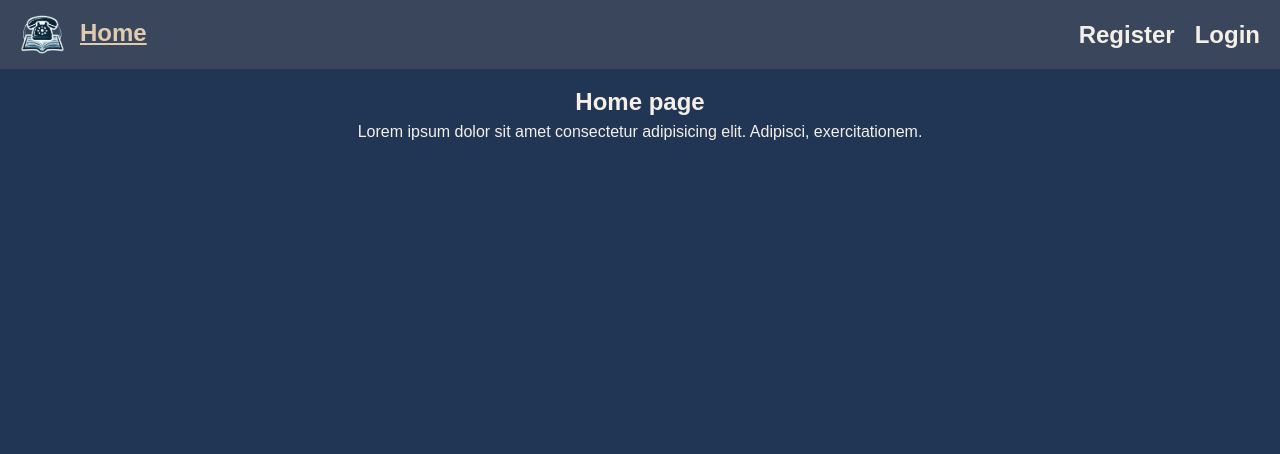
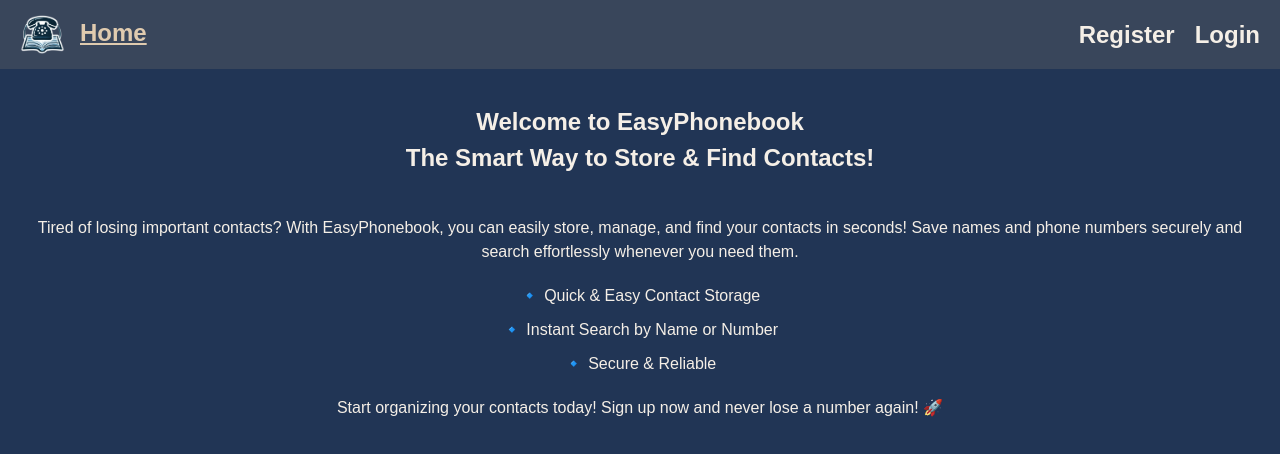
Before and after one commit to Dmytro-Tr/goit-react-hw-08, a React (Vite) app: page / in a window 1280 px wide. Shown: the top 454 px of the page. Built offline with nearby package versions, Linux system fonts and the light colour scheme.

Commit message:
Home page

```diff
--- a/src/index.css
+++ b/src/index.css
@@ -17,7 +17,7 @@ body {
   font-family: sans-serif;
   line-height: 1.5;
   /* padding: 20px; */
-  max-width: 1280px;
+  /* max-width: 1280px; */
   margin: 0 auto;
   color: #F5EFE7;
 }
--- a/src/pages/HomePage/HomePage.jsx
+++ b/src/pages/HomePage/HomePage.jsx
@@ -1,11 +1,21 @@
+import s from "./homePage.module.css";
+
 const HomePage = () => {
   return (
-    <div>
-      <h2>Home page</h2>
-      <p>
-        Lorem ipsum dolor sit amet consectetur adipisicing elit. Adipisci,
-        exercitationem.
+    <div className={s.wrapper}>
+      <h2 className={s.title}>
+        Welcome to EasyPhonebook <br /> The Smart Way to Store & Find Contacts!
+      </h2>
+      <p className={s.text}>
+        Tired of losing important contacts? With EasyPhonebook, you can easily store, manage, and find your contacts in
+        seconds! Save names and phone numbers securely and search effortlessly whenever you need them.
       </p>
+      <ul className={s.list}>
+        <li>🔹 Quick & Easy Contact Storage</li>
+        <li>🔹 Instant Search by Name or Number</li>
+        <li>🔹 Secure & Reliable</li>
+      </ul>
+      <p className={s.text}>Start organizing your contacts today! Sign up now and never lose a number again! 🚀</p>
     </div>
   );
 };
--- a/src/pages/HomePage/homePage.module.css
+++ b/src/pages/HomePage/homePage.module.css
@@ -0,0 +1,20 @@
+.wrapper {
+  padding: 20px;
+}
+
+.title {
+  margin-bottom: 40px;
+}
+
+.text {
+  margin-bottom: 20px;
+}
+
+.list {
+  display: flex;
+  flex-direction: column;
+  gap: 10px;
+  align-items: center;
+  margin-bottom: 20px;
+  list-style: none;
+}
```
